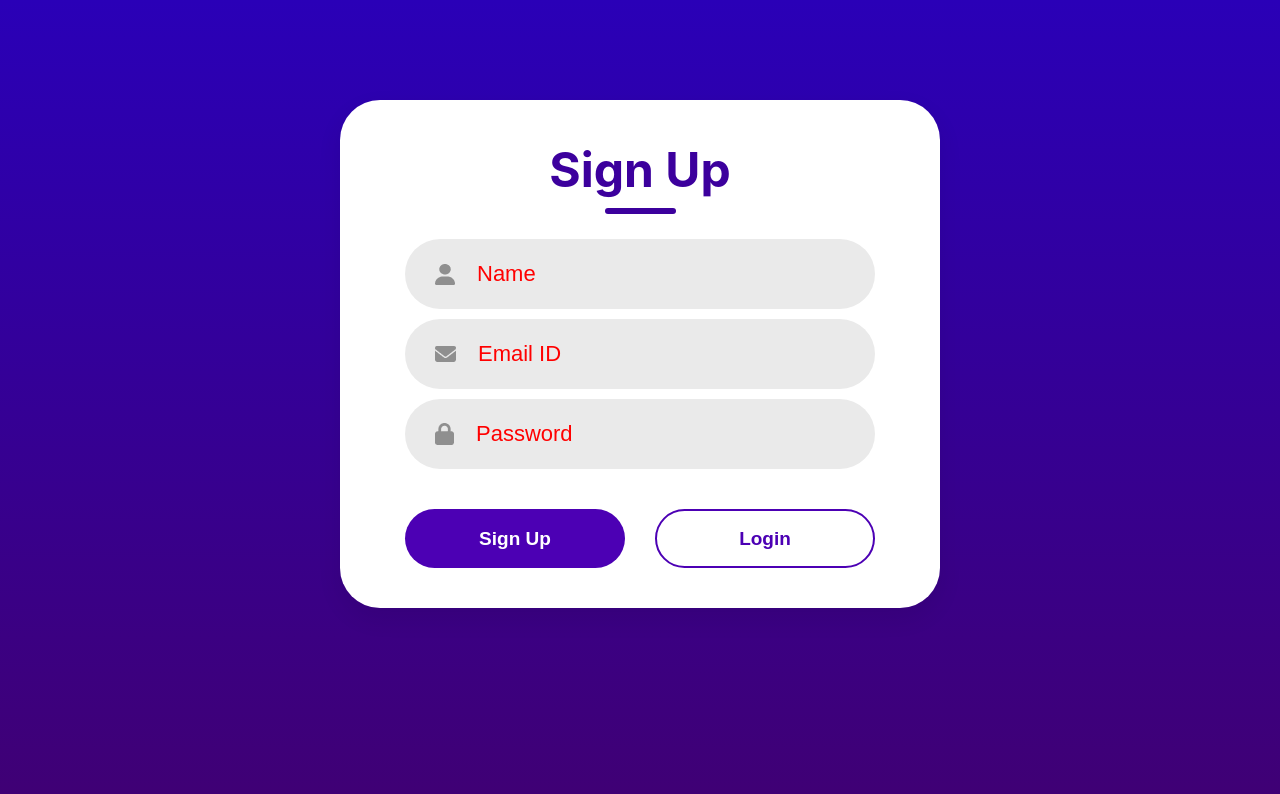
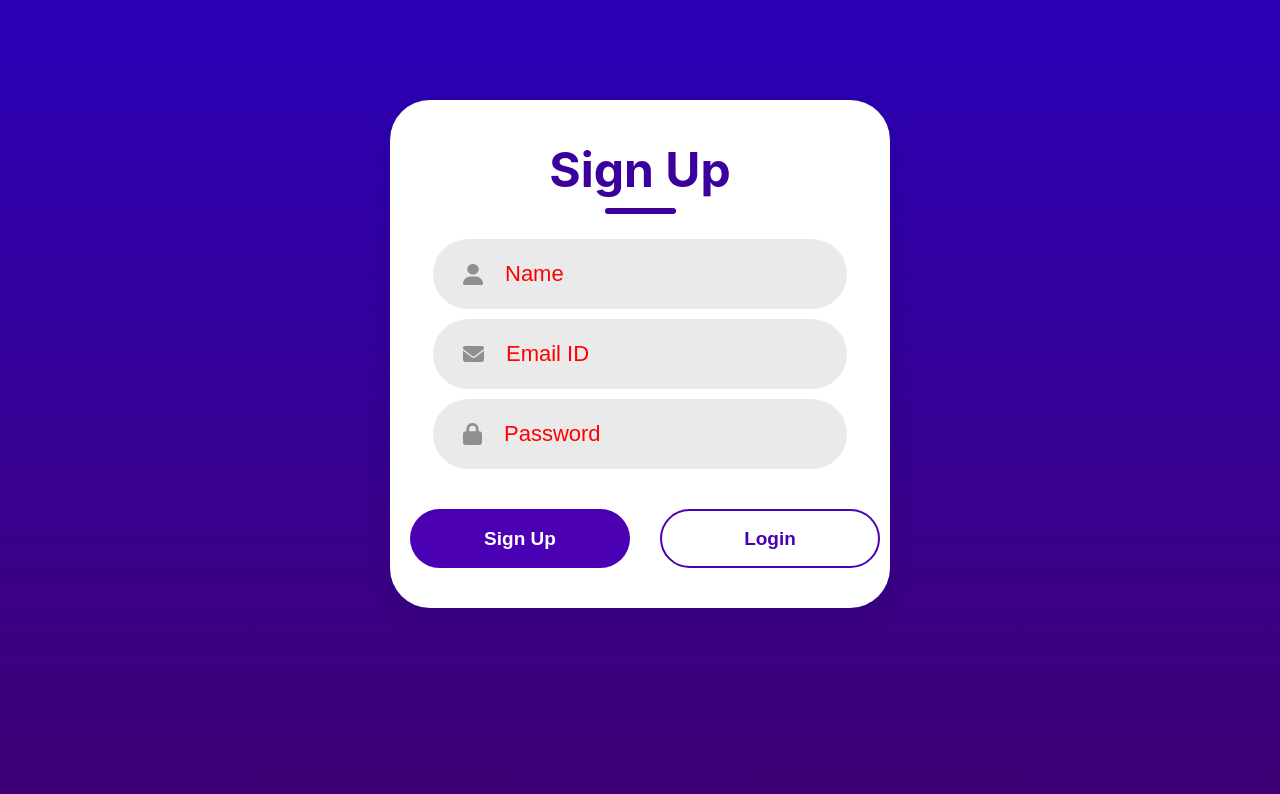
Before and after one commit to dhilip45/login-signup, a React (Create React App) app: page / in a window 1280 px wide. Shown: the top 794 px of the page. Built offline with nearby package versions, Linux system fonts and the light colour scheme.

Commit message:
updated code

```diff
--- a/src/Components/LoginSignup/LoginSignup.css
+++ b/src/Components/LoginSignup/LoginSignup.css
@@ -2,8 +2,8 @@
   display: flex;
   flex-direction: column;
   margin: auto;
-  width: 100%;
-  max-width: 600px;
+  width: 70%;
+  max-width: 500px;
   margin-top: 100px;
   background-color: #ffffff;
   padding: 30px 20px 40px;
```
